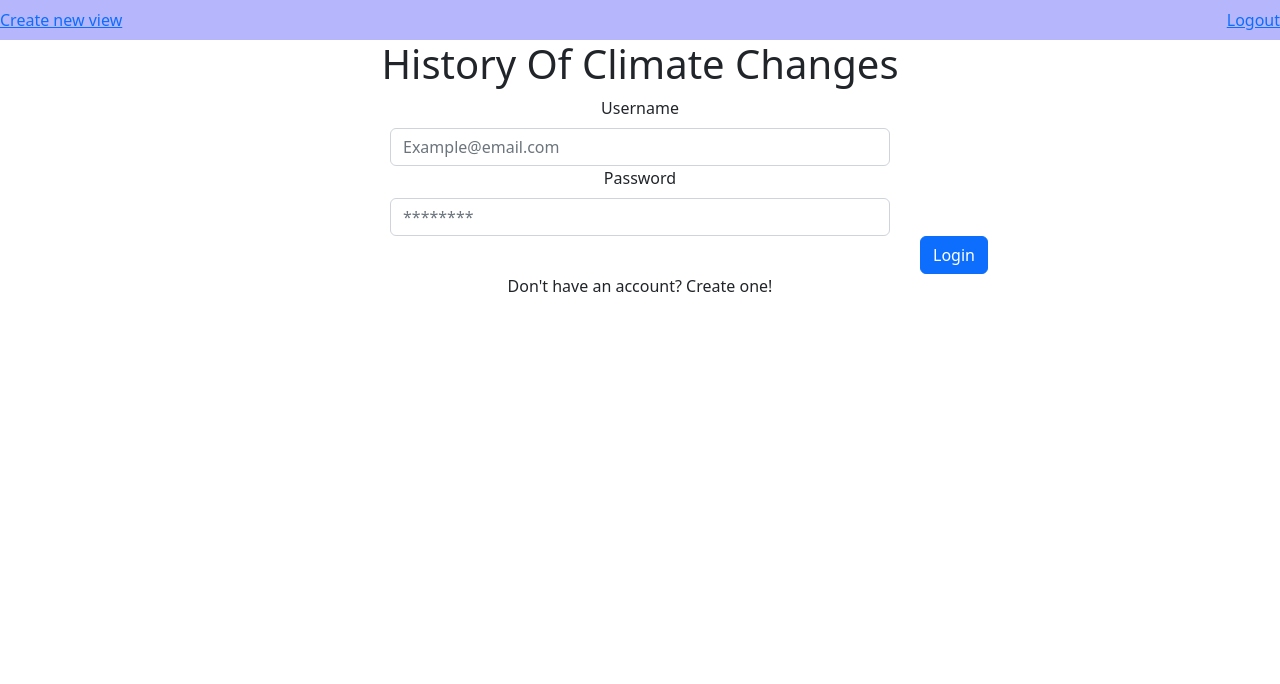
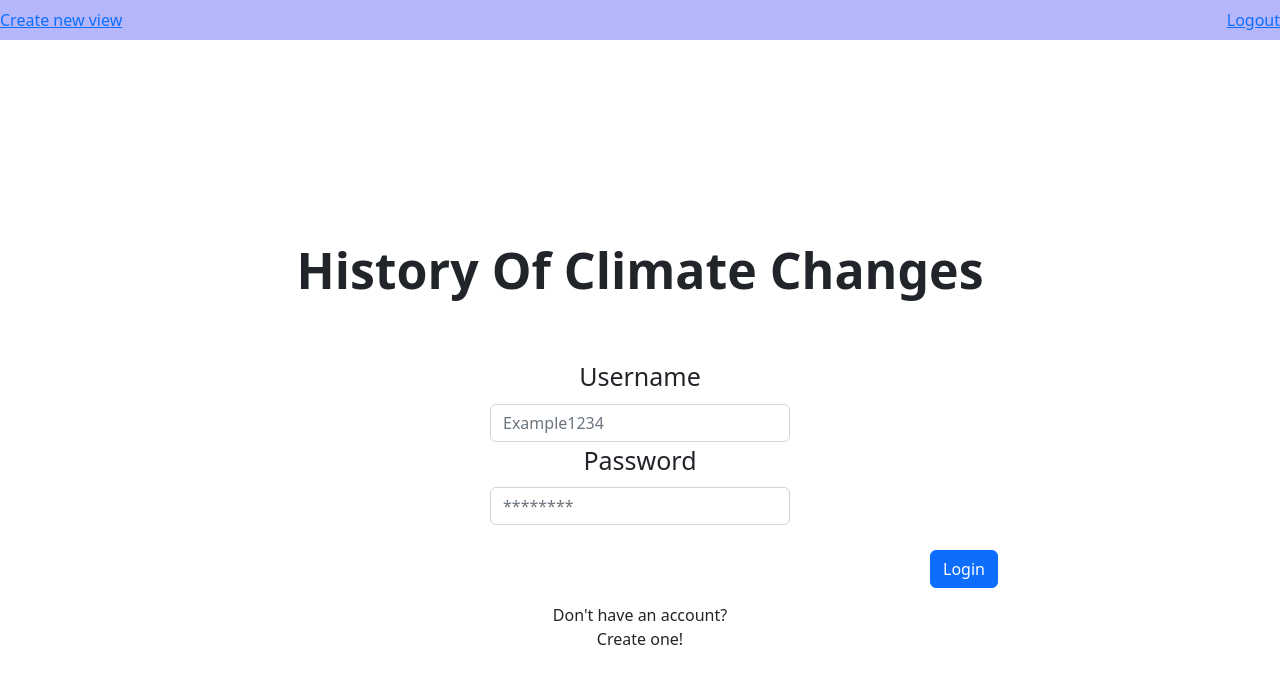
Before and after one commit to Web-ohjelmoinnin-sovellusprojekti-R24/Ilmastonmuutos, a React (Create React App) app in the folder webproject_react/: page / in a window 1280 px wide. Shown: the top 684 px of the page. Built offline with nearby package versions, Linux system fonts and the light colour scheme.

Commit message:
-ulkonäköjuttuja

```diff
--- a/webproject_react/src/App.css
+++ b/webproject_react/src/App.css
@@ -2,23 +2,34 @@
     background-color: #b6b6fd;
 
 }
-h1{
+.title{
+    padding-top: 200px;
+    font-size: 50px;
+    font-weight: bold;
     text-align: center;
 
 }
 Form{
+    padding-top: 50px;
     text-align: center;
-    width: 500px;
+    width: 300px;
+    font-size: 25px;
     margin: auto;
 }
-.btn {
-    text-align: center;
+.loginbtn {
 
-    margin-left: 920px;
+    margin-top: 25px;
+    margin-left: 930px;
 }
 
 
-p{
-
+.loginpagetext{
+    padding-top: 15px;
     text-align: center;
 }
+
+.deleteusertext{
+    color: red;
+    padding-top: 15px;
+    text-align: center;
+}
--- a/webproject_react/src/App.js
+++ b/webproject_react/src/App.js
@@ -8,6 +8,7 @@ import V9_try from './components/v9_try';
 import V1_V2 from './components/V1_V2';
 import V3 from './components/V3';
 import Button from 'react-bootstrap/Button';
+import EditUser from './components/EditUser';
 
 function App() {
 
@@ -25,6 +26,7 @@ function App() {
         <Route path="/v3" element={<V3/>}/>
         <Route path="/v5" element={<V5/>}/>
         <Route path="/v9" element={<V9_try/>}/>
+        <Route path="/edituser" element={<EditUser/>}/>
         </Routes>
     </div>
   );
--- /dev/null
+++ b/webproject_react/src/components/EditUser.js
@@ -0,0 +1,28 @@
+import React from "react";
+import {Button, Form, Col, Row, Container} from 'react-bootstrap';
+
+
+export default function EditUser() {
+return (
+    <div>
+       <Form>
+           <Form.Group>
+            <Form.Label>Change user info</Form.Label>
+            <Form.Control type="username" placeholder="Example1234"/>
+            </Form.Group>
+            <Form.Group>
+            <Form.Label></Form.Label>
+            <Form.Control type="password" placeholder="********"/>
+            </Form.Group>
+            <Form.Group>
+            <Form.Label></Form.Label>
+            <Form.Control type="new password" placeholder="********"/>
+            </Form.Group>
+        </Form>
+
+        <div>
+            <p className="deleteusertext">DELETE USER</p>
+        </div>
+    </div>
+)
+}
--- a/webproject_react/src/components/Login.js
+++ b/webproject_react/src/components/Login.js
@@ -7,20 +7,20 @@ import {Button, Form, Col, Row, Container} from 'react-bootstrap';
 export default function Login() {
 return (
     <div>
-        <h1>History Of Climate Changes</h1>
+        <h1 className="title">History Of Climate Changes</h1>
         <Form>
            <Form.Group>
             <Form.Label>Username</Form.Label>
-            <Form.Control type="email" placeholder="Example@email.com"/>
+            <Form.Control type="username" placeholder="Example1234"/>
             </Form.Group>
             <Form.Group>
             <Form.Label>Password</Form.Label>
             <Form.Control type="password" placeholder="********"/>
             </Form.Group>
         </Form>
-        <Link to="/v1"><Button>Login</Button></Link>
+        <Link to="/v1"><Button className="loginbtn">Login</Button></Link>
         <div>
-            <p>Don't have an account? Create one!</p>
+            <p className="loginpagetext">Don't have an account? <br />Create one!</p>
         </div>
     </div>
 
```
